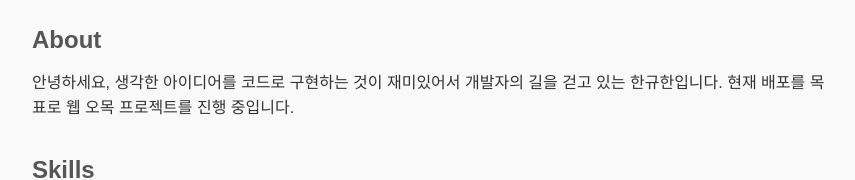
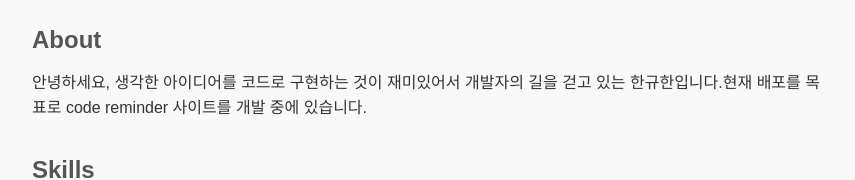
Before and after one commit to gksrbgks2021/resume, a plain HTML site: page index.html in a window 1280 px wide. Shown: the part 256-436 px from the top of the page, without its empty margins (208-1063 px from the left). Drawn offline with Linux system fonts and the light colour scheme.

Commit message:
index.html 업데이트

```diff
--- a/index.html
+++ b/index.html
@@ -68,7 +68,7 @@
 
     <section id="about">
         <h2>About</h2>
-        <p>안녕하세요, 생각한 아이디어를 코드로 구현하는 것이 재미있어서 개발자의 길을 걷고 있는 한규한입니다. 현재 배포를 목표로 웹 오목 프로젝트를 진행 중입니다.</p>
+        <p>안녕하세요, 생각한 아이디어를 코드로 구현하는 것이 재미있어서 개발자의 길을 걷고 있는 한규한입니다.현재 배포를 목표로 code reminder 사이트를 개발 중에 있습니다.</p>
     </section>
 
     <section id="skills">
```
